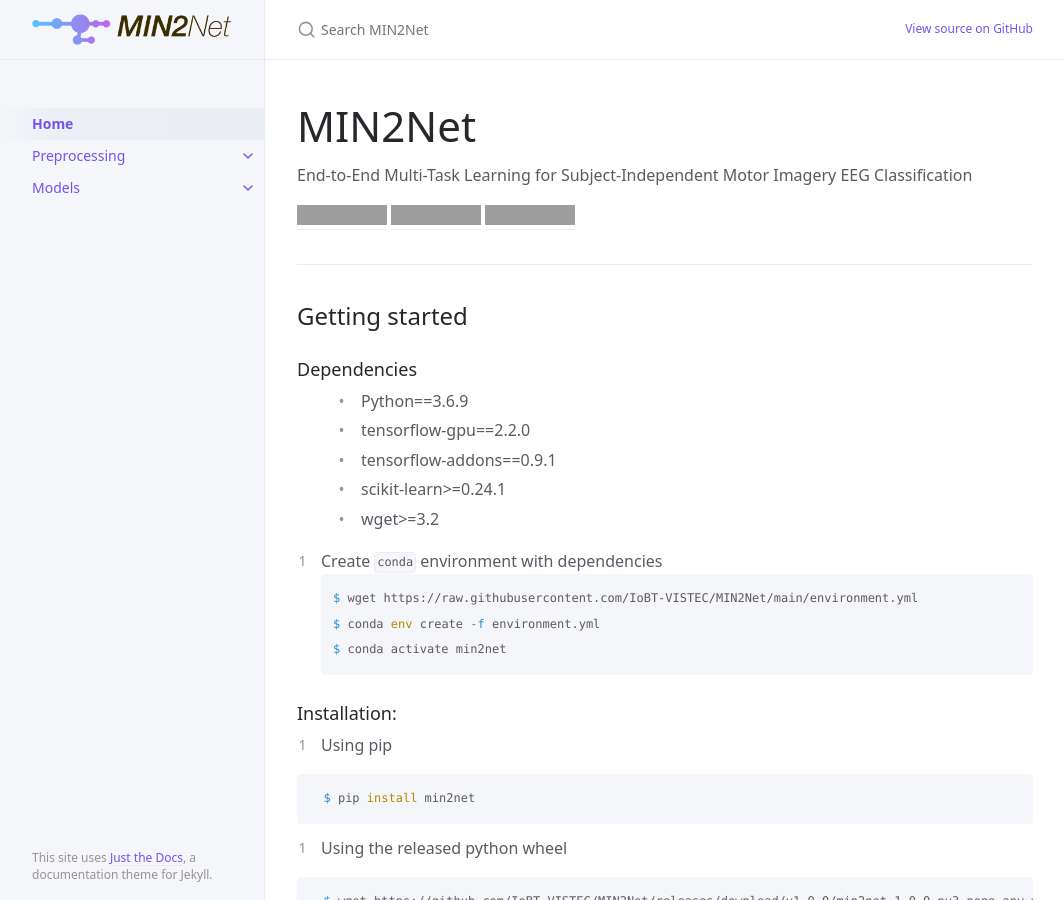
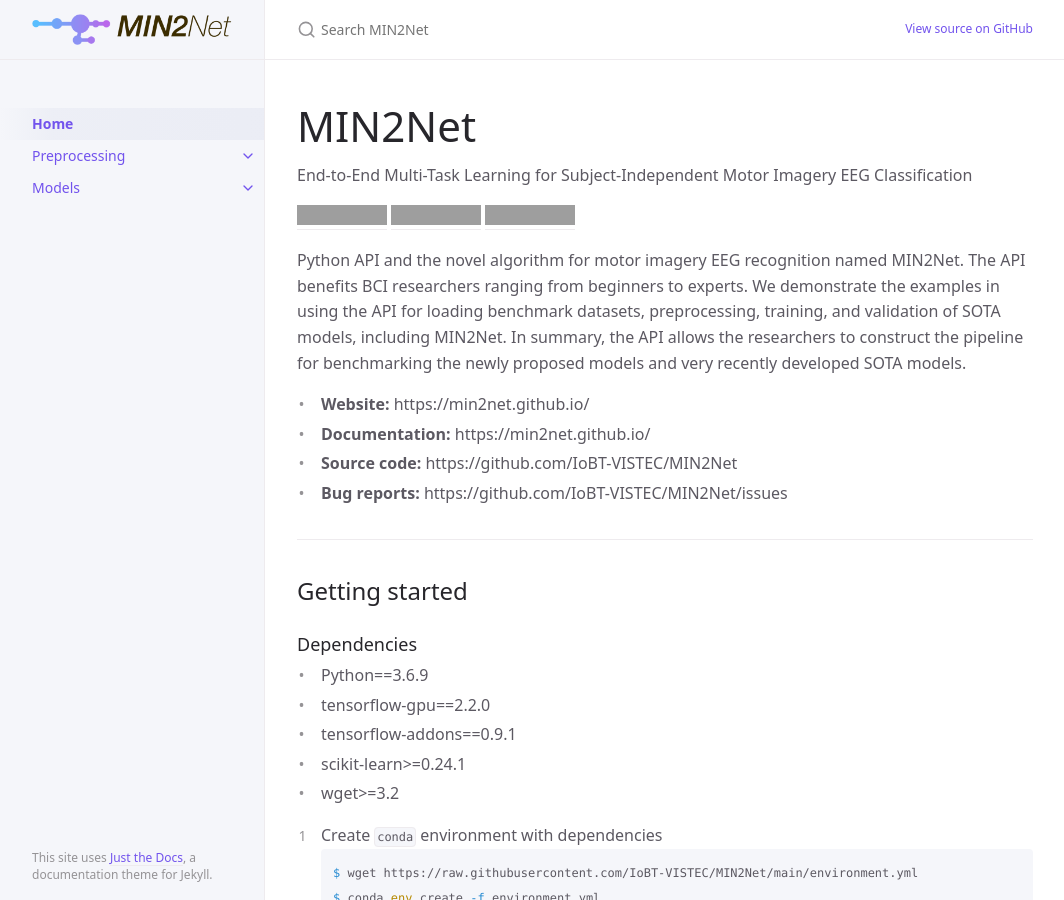
Before and after one commit to MixNetBCI/MixNetBCI.github.io, a Jekyll site: the page built from index.md, in a window 1280 px wide and 900 px high. Shown: the whole window, without its empty margins (107-1171 px from the left). Built offline with Jekyll 4.4.1, drawn with Linux system fonts in a browser that asks for light colours; grey boxes are pictures that could not be loaded.

````diff
--- a/index.md
+++ b/index.md
@@ -15,6 +15,12 @@ End-to-End Multi-Task Learning for Subject-Independent Motor Imagery EEG Classif
 [![Pypi Downloads](https://img.shields.io/pypi/v/min2net?color=green&logo=pypi&logoColor=white)](https://pypi.org/project/min2net)
 [![DOI](https://img.shields.io/badge/DOI-10.1109%2FTBME.2021.3137184-blue)](https://ieeexplore.ieee.org/document/9658165)
 
+Python API and the novel algorithm for motor imagery EEG recognition named MIN2Net. The API benefits BCI researchers ranging from beginners to experts. We demonstrate the examples in using the API for loading benchmark datasets, preprocessing, training, and validation of SOTA models, including MIN2Net. In summary, the API allows the researchers to construct the pipeline for benchmarking the newly proposed models and very recently developed SOTA models.
+
+- **Website:** https://min2net.github.io/
+- **Documentation:** https://min2net.github.io/
+- **Source code:** https://github.com/IoBT-VISTEC/MIN2Net
+- **Bug reports:** https://github.com/IoBT-VISTEC/MIN2Net/issues
 
 <!-- <div class="code-example" markdown="1">
 Stable
@@ -39,11 +45,11 @@ DOI: 10.1109%2FTBME.2021.3137184
 
 ### Dependencies
 
-> * Python==3.6.9
-> * tensorflow-gpu==2.2.0
-> * tensorflow-addons==0.9.1
-> * scikit-learn>=0.24.1
-> * wget>=3.2
+- Python==3.6.9
+- tensorflow-gpu==2.2.0
+- tensorflow-addons==0.9.1
+- scikit-learn>=0.24.1
+- wget>=3.2
 
 1. Create `conda`  environment with dependencies
 ```bash
@@ -59,7 +65,6 @@ $ conda activate min2net
   ```bash
   $ pip install min2net
   ```
-
 2. Using the released python wheel
 
   ```bash
````
